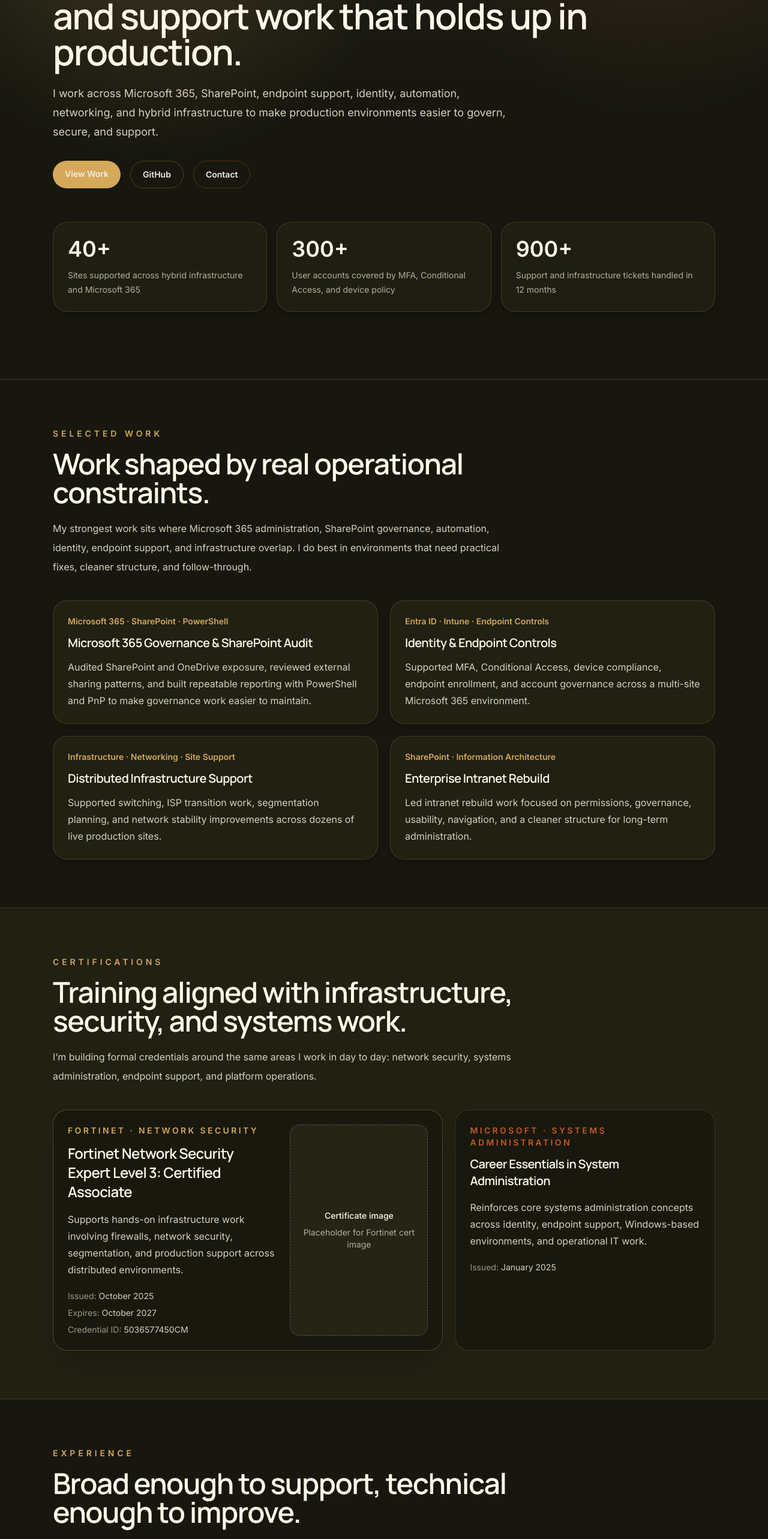
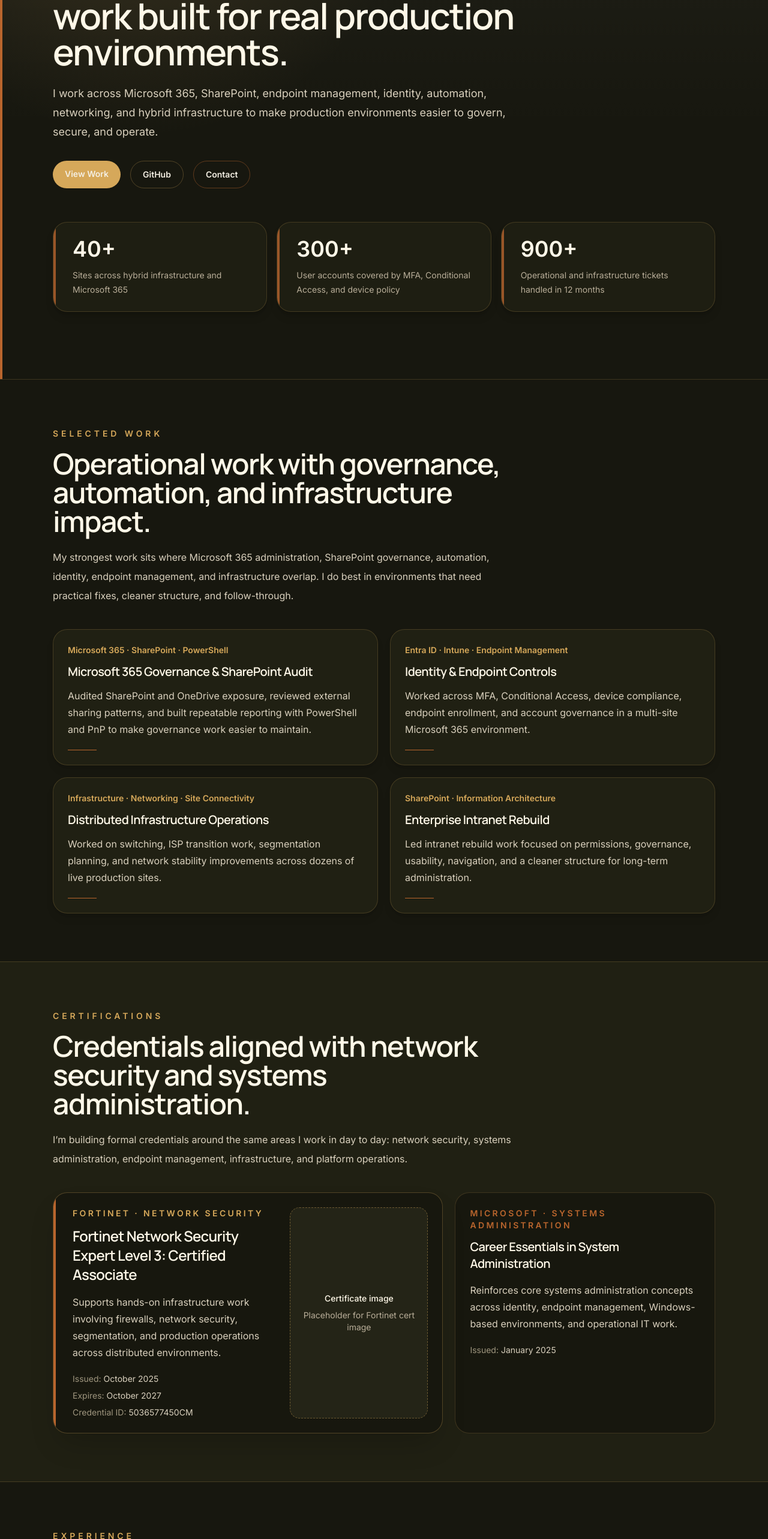
Before and after one commit to figgy-ops/figgy-pro, a Next.js app: page / in a window 1280 px wide. Shown: the part 234-2800 px from the top of the page at 60% size. Built offline with nearby package versions, Linux system fonts and the light colour scheme.

Commit message:
Update page.tsx

```diff
--- a/src/app/page.tsx
+++ b/src/app/page.tsx
@@ -3,7 +3,8 @@ export default function Home() {
     <main className="min-h-screen bg-[#17170f] text-[#f4efe3]">
       {/* HERO */}
       <section className="relative overflow-hidden border-b border-[#d6a85a]/20">
-        <div className="absolute inset-0 bg-[radial-gradient(circle_at_20%_10%,rgba(214,168,90,0.18),transparent_32%),radial-gradient(circle_at_85%_5%,rgba(194,91,36,0.14),transparent_28%),linear-gradient(180deg,rgba(255,255,255,0.04),transparent_45%)]" />
+        <div className="absolute inset-0 bg-[radial-gradient(circle_at_18%_0%,rgba(214,168,90,0.16),transparent_34%),linear-gradient(180deg,rgba(255,248,232,0.045),transparent_52%)]" />
+        <div className="absolute left-0 top-0 h-full w-1 bg-[#b9652d]" />
 
         <div className="relative mx-auto max-w-6xl px-6 py-20 md:py-28">
           <div className="mb-6 inline-flex rounded-full border border-[#d6a85a]/30 bg-[#242417]/80 px-4 py-2 text-xs font-semibold uppercase tracking-[0.28em] text-[#d6a85a]">
@@ -11,13 +12,13 @@ export default function Home() {
           </div>
 
           <h1 className="max-w-4xl text-4xl font-semibold tracking-tight text-[#fff8e8] md:text-6xl">
-            Microsoft 365, infrastructure, and support work that holds up in production.
+            Microsoft 365 and infrastructure work built for real production environments.
           </h1>
 
           <p className="mt-6 max-w-3xl text-lg leading-8 text-[#d9d0bd]">
-            I work across Microsoft 365, SharePoint, endpoint support, identity,
+            I work across Microsoft 365, SharePoint, endpoint management, identity,
             automation, networking, and hybrid infrastructure to make production
-            environments easier to govern, secure, and support.
+            environments easier to govern, secure, and operate.
           </p>
 
           <div className="mt-8 flex flex-wrap gap-4">
@@ -35,7 +36,7 @@ export default function Home() {
             </a>
             <a
               href="#contact"
-              className="rounded-full border border-[#c25b24]/35 px-5 py-3 text-sm font-semibold text-[#fff8e8] transition hover:bg-[#c25b24]/10"
+              className="rounded-full border border-[#b9652d]/45 px-5 py-3 text-sm font-semibold text-[#fff8e8] transition hover:border-[#d6a85a]/45 hover:bg-[#d6a85a]/10"
             >
               Contact
             </a>
@@ -44,7 +45,7 @@ export default function Home() {
           <div className="mt-14 grid gap-4 sm:grid-cols-3">
             <Metric
               value="40+"
-              label="Sites supported across hybrid infrastructure and Microsoft 365"
+              label="Sites across hybrid infrastructure and Microsoft 365"
             />
             <Metric
               value="300+"
@@ -52,7 +53,7 @@ export default function Home() {
             />
             <Metric
               value="900+"
-              label="Support and infrastructure tickets handled in 12 months"
+              label="Operational and infrastructure tickets handled in 12 months"
             />
           </div>
         </div>
@@ -62,8 +63,8 @@ export default function Home() {
       <section id="work" className="mx-auto max-w-6xl px-6 py-20">
         <SectionHeader
           eyebrow="Selected Work"
-          title="Work shaped by real operational constraints."
-          body="My strongest work sits where Microsoft 365 administration, SharePoint governance, automation, identity, endpoint support, and infrastructure overlap. I do best in environments that need practical fixes, cleaner structure, and follow-through."
+          title="Operational work with governance, automation, and infrastructure impact."
+          body="My strongest work sits where Microsoft 365 administration, SharePoint governance, automation, identity, endpoint management, and infrastructure overlap. I do best in environments that need practical fixes, cleaner structure, and follow-through."
         />
 
         <div className="mt-10 grid gap-5 md:grid-cols-2">
@@ -73,14 +74,14 @@ export default function Home() {
             body="Audited SharePoint and OneDrive exposure, reviewed external sharing patterns, and built repeatable reporting with PowerShell and PnP to make governance work easier to maintain."
           />
           <WorkCard
-            tag="Entra ID · Intune · Endpoint Controls"
+            tag="Entra ID · Intune · Endpoint Management"
             title="Identity & Endpoint Controls"
-            body="Supported MFA, Conditional Access, device compliance, endpoint enrollment, and account governance across a multi-site Microsoft 365 environment."
+            body="Worked across MFA, Conditional Access, device compliance, endpoint enrollment, and account governance in a multi-site Microsoft 365 environment."
           />
           <WorkCard
-            tag="Infrastructure · Networking · Site Support"
-            title="Distributed Infrastructure Support"
-            body="Supported switching, ISP transition work, segmentation planning, and network stability improvements across dozens of live production sites."
+            tag="Infrastructure · Networking · Site Connectivity"
+            title="Distributed Infrastructure Operations"
+            body="Worked on switching, ISP transition work, segmentation planning, and network stability improvements across dozens of live production sites."
           />
           <WorkCard
             tag="SharePoint · Information Architecture"
@@ -98,13 +99,15 @@ export default function Home() {
         <div className="mx-auto max-w-6xl px-6 py-20">
           <SectionHeader
             eyebrow="Certifications"
-            title="Training aligned with infrastructure, security, and systems work."
-            body="I’m building formal credentials around the same areas I work in day to day: network security, systems administration, endpoint support, and platform operations."
+            title="Credentials aligned with network security and systems administration."
+            body="I’m building formal credentials around the same areas I work in day to day: network security, systems administration, endpoint management, infrastructure, and platform operations."
           />
 
           <div className="mt-10 grid gap-5 lg:grid-cols-[1.35fr_0.9fr]">
-            <article className="rounded-3xl border border-[#d6a85a]/30 bg-[#17170f]/80 p-6 shadow-2xl shadow-black/20">
-              <div className="grid gap-6 md:grid-cols-[1fr_230px]">
+            <article className="relative overflow-hidden rounded-3xl border border-[#d6a85a]/30 bg-[#17170f]/85 p-6 shadow-2xl shadow-black/20">
+              <div className="absolute left-0 top-0 h-full w-1 bg-[#b9652d]" />
+
+              <div className="grid gap-6 pl-2 md:grid-cols-[1fr_230px]">
                 <div>
                   <p className="text-sm font-semibold uppercase tracking-[0.24em] text-[#d6a85a]">
                     Fortinet · Network Security
@@ -114,7 +117,7 @@ export default function Home() {
                   </h3>
                   <p className="mt-4 leading-7 text-[#d9d0bd]">
                     Supports hands-on infrastructure work involving firewalls,
-                    network security, segmentation, and production support across
+                    network security, segmentation, and production operations across
                     distributed environments.
                   </p>
 
@@ -145,8 +148,8 @@ export default function Home() {
               </div>
             </article>
 
-            <article className="rounded-3xl border border-[#d6a85a]/20 bg-[#17170f]/80 p-6">
-              <p className="text-sm font-semibold uppercase tracking-[0.24em] text-[#c25b24]">
+            <article className="rounded-3xl border border-[#d6a85a]/20 bg-[#17170f]/85 p-6">
+              <p className="text-sm font-semibold uppercase tracking-[0.24em] text-[#b9652d]">
                 Microsoft · Systems Administration
               </p>
               <h3 className="mt-3 text-xl font-semibold text-[#fff8e8]">
@@ -154,7 +157,7 @@ export default function Home() {
               </h3>
               <p className="mt-4 leading-7 text-[#d9d0bd]">
                 Reinforces core systems administration concepts across identity,
-                endpoint support, Windows-based environments, and operational IT
+                endpoint management, Windows-based environments, and operational IT
                 work.
               </p>
               <ul className="mt-5 space-y-2 text-sm text-[#d9d0bd]">
@@ -171,8 +174,8 @@ export default function Home() {
       <section id="experience" className="mx-auto max-w-6xl px-6 py-20">
         <SectionHeader
           eyebrow="Experience"
-          title="Broad enough to support, technical enough to improve."
-          body="My work includes Microsoft 365 administration, SharePoint structure and governance, PowerShell automation, identity controls, endpoint compliance, and hybrid infrastructure support. I’m strongest where operations and engineering start to overlap."
+          title="Platform operations across systems, identity, and infrastructure."
+          body="My work includes Microsoft 365 administration, SharePoint structure and governance, PowerShell automation, identity controls, endpoint compliance, and hybrid infrastructure administration. I’m strongest where operations, governance, and engineering start to overlap."
         />
 
         <div className="mt-10 space-y-5">
@@ -180,13 +183,13 @@ export default function Home() {
             title="Information Technology Specialist"
             company="Texas Historical Commission"
             dates="January 2024 to present"
-            body="Support Microsoft 365, SharePoint, endpoint operations, account governance, and infrastructure work across a distributed public-sector environment."
+            body="Work across Microsoft 365, SharePoint, endpoint operations, account governance, and infrastructure administration in a distributed public-sector environment."
             bullets={[
               "Administer Microsoft 365 services including SharePoint, Teams, Exchange, OneDrive, and Entra ID.",
               "Use PowerShell and PnP for reporting, governance cleanup, and administrative automation.",
-              "Support identity and endpoint controls including MFA, Conditional Access, Intune, and compliance policy work.",
-              "Assist with hybrid infrastructure support involving Windows Server, Active Directory, DNS, DHCP, switching, and site connectivity.",
-              "Contribute to accessibility and compliance work involving Section 508, WCAG, remediation tracking, and documentation."
+              "Work with identity and endpoint controls including MFA, Conditional Access, Intune, and compliance policy configuration.",
+              "Contribute to hybrid infrastructure administration involving Windows Server, Active Directory, DNS, DHCP, switching, and site connectivity.",
+              "Participate in accessibility and compliance work involving Section 508, WCAG, remediation tracking, and documentation."
             ]}
           />
 
@@ -194,23 +197,23 @@ export default function Home() {
             title="IT Specialist"
             company="Private Law Firm"
             dates="January 2022 to August 2024"
-            body="Provided IT support in a professional services environment with exposure to Microsoft cloud services, user support, device troubleshooting, and operational technology needs."
+            body="Worked in a professional services environment with exposure to Microsoft cloud services, endpoint troubleshooting, account administration, and operational technology needs."
             bullets={[
-              "Supported users, devices, Microsoft services, and day-to-day IT operations.",
-              "Handled troubleshooting across accounts, applications, endpoints, and support requests.",
+              "Worked across users, devices, Microsoft services, and day-to-day technology operations.",
+              "Handled troubleshooting across accounts, applications, endpoints, and operational requests.",
               "Built a foundation in service delivery, documentation, and issue ownership before moving into broader platform and infrastructure work."
             ]}
           />
         </div>
       </section>
 
-      {/* BACKGROUND */}
+      {/* CAPABILITIES */}
       <section className="border-y border-[#d6a85a]/20 bg-[#202013]">
         <div className="mx-auto max-w-6xl px-6 py-20">
           <SectionHeader
-            eyebrow="Background"
-            title="Support background, infrastructure direction."
-            body="Before moving deeper into IT, I built a foundation in high-volume support, customer service, documentation, and team leadership. That background still shows up in how I troubleshoot, communicate, and keep messy operational work moving."
+            eyebrow="Capabilities"
+            title="Practical technical range without losing the operational thread."
+            body="I’m interested in roles that combine systems administration, Microsoft 365 platform work, governance, automation, infrastructure, and endpoint management."
           />
 
           <div className="mt-10 grid gap-5 md:grid-cols-3">
@@ -219,7 +222,7 @@ export default function Home() {
               body="Microsoft 365, SharePoint, Entra ID, endpoint compliance, and user-facing systems that need steady administration."
             />
             <FocusCard
-              title="Infrastructure Support"
+              title="Infrastructure Administration"
               body="Switching, site connectivity, Windows Server, Active Directory, DNS, DHCP, and production troubleshooting."
             />
             <FocusCard
@@ -241,7 +244,7 @@ export default function Home() {
         <div className="mt-10 grid gap-5 md:grid-cols-2">
           <a
             href="https://github.com/figgy-ops/figgy-pro"
-            className="rounded-3xl border border-[#d6a85a]/20 bg-[#202013] p-6 transition hover:border-[#d6a85a]/50 hover:bg-[#252517]"
+            className="group rounded-3xl border border-[#d6a85a]/20 bg-[#202013] p-6 transition hover:border-[#d6a85a]/50 hover:bg-[#252517]"
           >
             <p className="text-sm font-semibold text-[#d6a85a]">
               TypeScript · Apr 2026
@@ -253,11 +256,12 @@ export default function Home() {
               Portfolio site work and frontend experimentation for professional
               positioning, project display, and custom embeds.
             </p>
+            <div className="mt-5 h-px w-16 bg-[#b9652d] transition group-hover:w-24" />
           </a>
 
           <a
             href="https://github.com/figgy-ops/spfx-command-center"
-            className="rounded-3xl border border-[#d6a85a]/20 bg-[#202013] p-6 transition hover:border-[#d6a85a]/50 hover:bg-[#252517]"
+            className="group rounded-3xl border border-[#d6a85a]/20 bg-[#202013] p-6 transition hover:border-[#d6a85a]/50 hover:bg-[#252517]"
           >
             <p className="text-sm font-semibold text-[#d6a85a]">
               TypeScript · Apr 2026
@@ -267,8 +271,9 @@ export default function Home() {
             </h3>
             <p className="mt-3 leading-7 text-[#d9d0bd]">
               SharePoint Framework project work focused on practical admin
-              visibility, site support, and Microsoft 365 operational tooling.
+              visibility, site administration, and Microsoft 365 operational tooling.
             </p>
+            <div className="mt-5 h-px w-16 bg-[#b9652d] transition group-hover:w-24" />
           </a>
         </div>
       </section>
@@ -276,9 +281,10 @@ export default function Home() {
       {/* CONTACT */}
       <section id="contact" className="mx-auto max-w-6xl px-6 py-20">
         <div className="relative overflow-hidden rounded-3xl border border-[#d6a85a]/25 bg-[#202013] p-8 md:p-10">
-          <div className="absolute inset-0 bg-[radial-gradient(circle_at_85%_15%,rgba(194,91,36,0.16),transparent_30%),radial-gradient(circle_at_10%_80%,rgba(214,168,90,0.14),transparent_34%)]" />
+          <div className="absolute left-0 top-0 h-full w-1 bg-[#b9652d]" />
+          <div className="absolute inset-x-8 top-0 h-px bg-gradient-to-r from-transparent via-[#d6a85a]/45 to-transparent" />
 
-          <div className="relative">
+          <div className="relative pl-2">
             <p className="text-sm font-semibold uppercase tracking-[0.35em] text-[#d6a85a]">
               Contact
             </p>
@@ -288,7 +294,7 @@ export default function Home() {
             <p className="mt-5 max-w-3xl leading-8 text-[#d9d0bd]">
               I’m targeting remote roles where I can keep growing in platform
               operations, Microsoft 365 administration, SharePoint governance,
-              automation, endpoint management, and infrastructure support.
+              automation, endpoint management, and infrastructure administration.
             </p>
 
             <div className="mt-8 flex flex-wrap gap-4">
@@ -306,7 +312,7 @@ export default function Home() {
               </a>
               <a
                 href="https://www.linkedin.com/in/caroline-mclallen/"
-                className="rounded-full border border-[#c25b24]/35 px-5 py-3 text-sm font-semibold text-[#fff8e8] transition hover:bg-[#c25b24]/10"
+                className="rounded-full border border-[#b9652d]/45 px-5 py-3 text-sm font-semibold text-[#fff8e8] transition hover:border-[#d6a85a]/45 hover:bg-[#d6a85a]/10"
               >
                 LinkedIn
               </a>
@@ -320,9 +326,10 @@ export default function Home() {
 
 function Metric({ value, label }: { value: string; label: string }) {
   return (
-    <div className="rounded-3xl border border-[#d6a85a]/20 bg-[#202013]/85 p-6 shadow-lg shadow-black/15">
-      <p className="text-4xl font-semibold text-[#fff8e8]">{value}</p>
-      <p className="mt-3 text-sm leading-6 text-[#b9ae99]">{label}</p>
+    <div className="relative overflow-hidden rounded-3xl border border-[#d6a85a]/20 bg-[#202013]/85 p-6 shadow-lg shadow-black/15">
+      <div className="absolute left-0 top-0 h-full w-1 bg-[#b9652d]/80" />
+      <p className="pl-2 text-4xl font-semibold text-[#fff8e8]">{value}</p>
+      <p className="mt-3 pl-2 text-sm leading-6 text-[#b9ae99]">{label}</p>
     </div>
   );
 }
@@ -359,10 +366,11 @@ function WorkCard({
   body: string;
 }) {
   return (
-    <article className="rounded-3xl border border-[#d6a85a]/20 bg-[#202013] p-6 shadow-lg shadow-black/10 transition hover:border-[#d6a85a]/45 hover:bg-[#252517]">
+    <article className="group rounded-3xl border border-[#d6a85a]/20 bg-[#202013] p-6 shadow-lg shadow-black/10 transition hover:border-[#d6a85a]/45 hover:bg-[#252517]">
       <p className="text-sm font-semibold text-[#d6a85a]">{tag}</p>
       <h3 className="mt-3 text-xl font-semibold text-[#fff8e8]">{title}</h3>
       <p className="mt-3 leading-7 text-[#d9d0bd]">{body}</p>
+      <div className="mt-5 h-px w-12 bg-[#b9652d] transition group-hover:w-20" />
     </article>
   );
 }
@@ -382,7 +390,7 @@ function ExperienceCard({
 }) {
   return (
     <article className="rounded-3xl border border-[#d6a85a]/20 bg-[#202013] p-6 shadow-lg shadow-black/10">
-      <div className="flex flex-col gap-2 md:flex-row md:items-start md:justify-between">
+      <div className="flex flex-col gap-2 border-b border-[#d6a85a]/15 pb-5 md:flex-row md:items-start md:justify-between">
         <div>
           <h3 className="text-xl font-semibold text-[#fff8e8]">{title}</h3>
           <p className="mt-1 text-[#b9ae99]">{company}</p>
@@ -395,7 +403,7 @@ function ExperienceCard({
       <ul className="mt-5 space-y-3 text-sm leading-6 text-[#d9d0bd]">
         {bullets.map((bullet) => (
           <li key={bullet} className="flex gap-3">
-            <span className="mt-2 h-1.5 w-1.5 flex-none rounded-full bg-[#c25b24]" />
+            <span className="mt-2 h-1.5 w-1.5 flex-none rounded-full bg-[#b9652d]" />
             <span>{bullet}</span>
           </li>
         ))}
@@ -407,6 +415,7 @@ function ExperienceCard({
 function FocusCard({ title, body }: { title: string; body: string }) {
   return (
     <article className="rounded-3xl border border-[#d6a85a]/20 bg-[#17170f]/80 p-6 shadow-lg shadow-black/10">
+      <div className="mb-4 h-px w-14 bg-[#b9652d]" />
       <h3 className="text-xl font-semibold text-[#fff8e8]">{title}</h3>
       <p className="mt-3 leading-7 text-[#d9d0bd]">{body}</p>
     </article>
```
